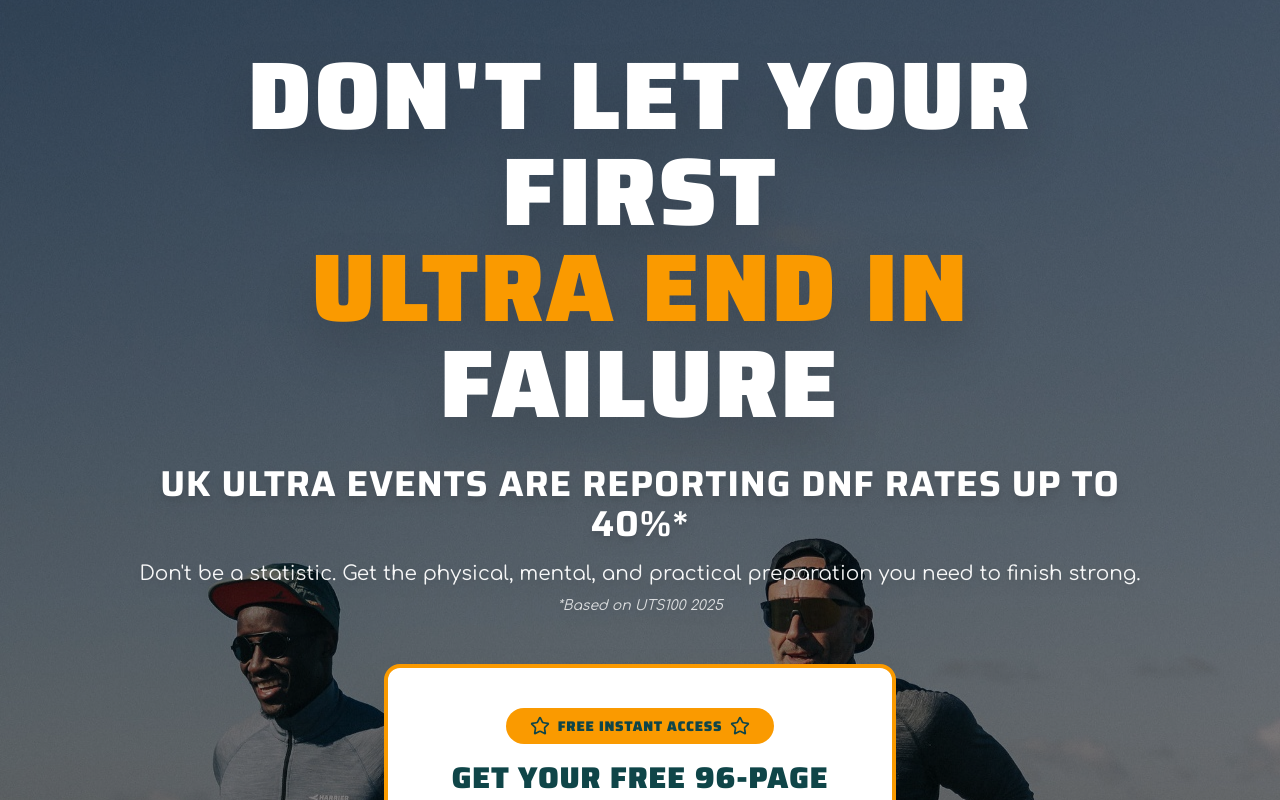
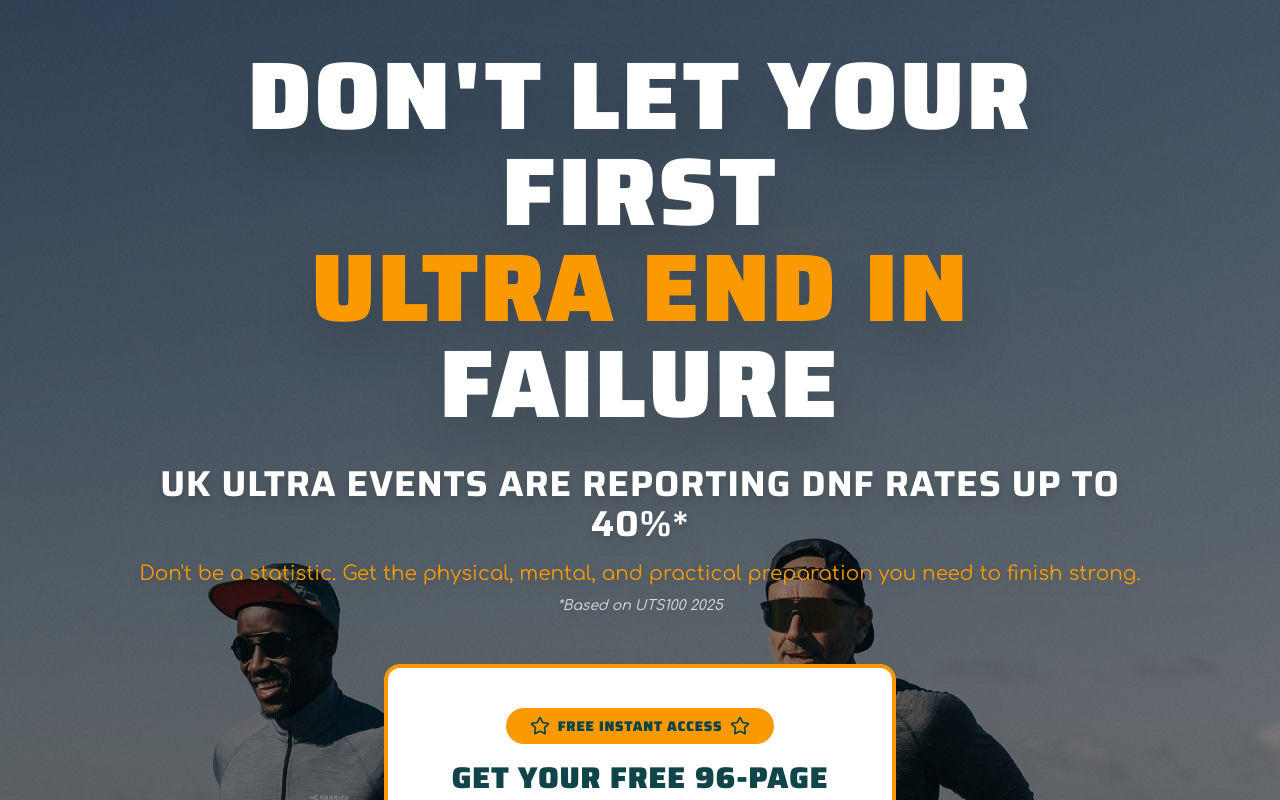
Before and after one commit to weflare-agency/ultra-trail-conqueror, a React (Vite) app: page / in a window 1280 px wide. Shown: the top 800 px of the page. Built offline with nearby package versions, Linux system fonts and the light colour scheme; the HTML template or start-up script is replaced by a standard one; a web font is replaced by a local one.

Commit message:
Change text to brand yellow

```diff
--- a/src/components/HeroSection.tsx
+++ b/src/components/HeroSection.tsx
@@ -53,7 +53,7 @@ export function HeroSection({ onEmailSubmit }: HeroSectionProps) {
             UK ULTRA EVENTS ARE REPORTING DNF RATES UP TO 40%*
           </p>
 
-          <p className="font-comfortaa text-lg md:text-xl text-white/95 mb-2 leading-relaxed drop-shadow-lg">
+          <p className="font-comfortaa text-lg md:text-xl text-harrier-yellow mb-2 leading-relaxed drop-shadow-lg">
             Don't be a statistic. Get the physical, mental, and practical preparation you need to finish strong.
           </p>
 
```
